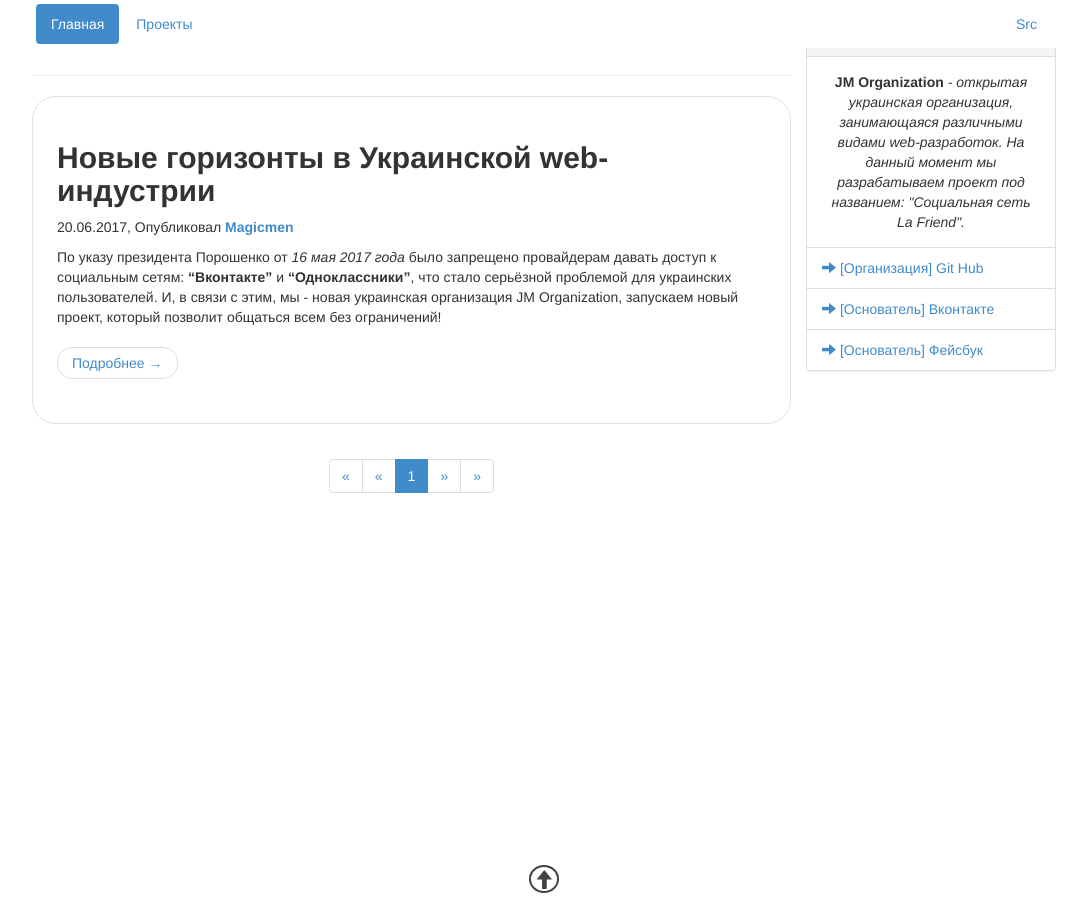
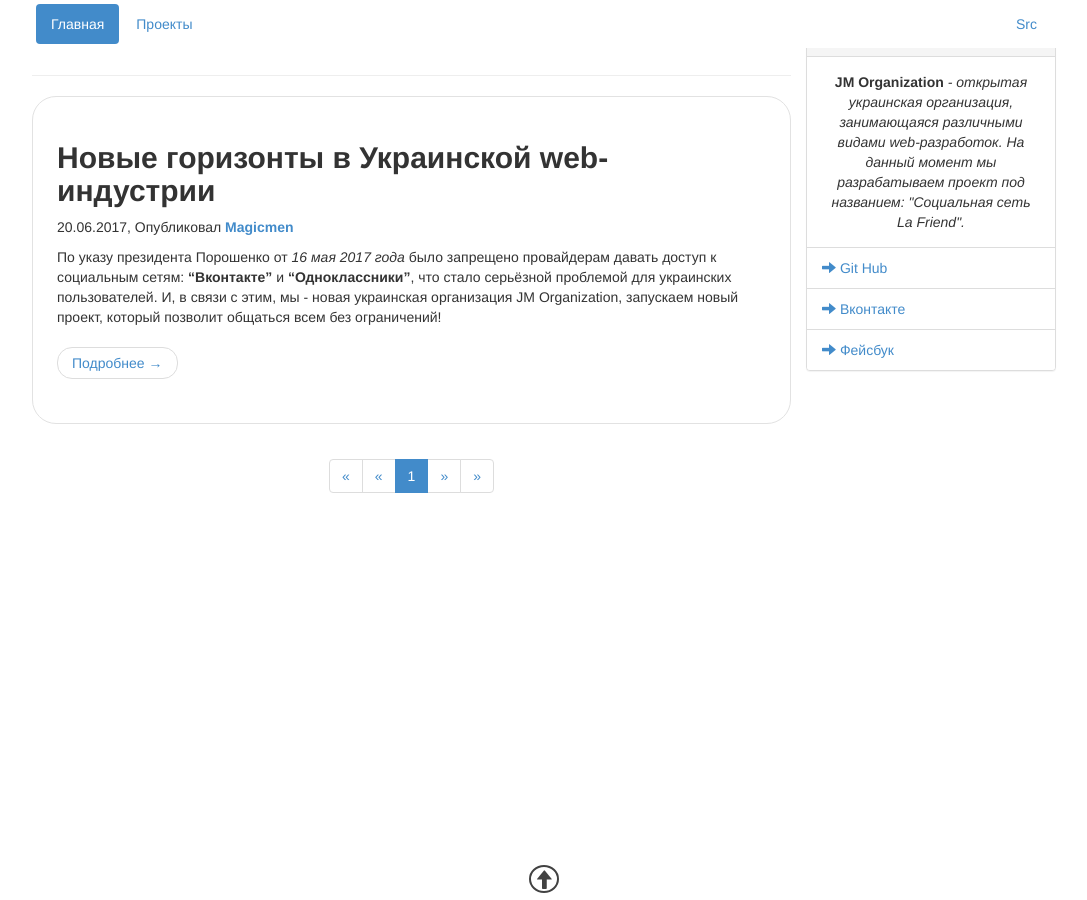
Before and after one commit to jm-organization/jm-organization.github.io, a Jekyll site: the page built from index.html, in a window 1280 px wide and 900 px high, scrolled down 540 px. Shown: the whole window, without its empty margins (96-1183 px from the left). Built offline with Jekyll 4.4.1, drawn with Linux system fonts in a browser that asks for light colours; the list of posts is cut into pages by our own code.

Commit message:
Update jm_sidebar.html

```diff
--- a/_includes/jm_sidebar.html
+++ b/_includes/jm_sidebar.html
@@ -7,13 +7,13 @@
 
     <ul class="list-group">
         <li class="list-group-item">
-            <a href="https://github.com/jm-organization/" target="_blank"><span class="glyphicon glyphicon-arrow-right"></span> [Организация] Git Hub</a>
+            <a href="https://github.com/jm-organization" target="_blank"><span class="glyphicon glyphicon-arrow-right"></span> Git Hub</a>
         </li>
         <li class="list-group-item">
-            <a href="https://vk.com/jmagicmen/" target="_blank"><span class="glyphicon glyphicon-arrow-right"></span> [Основатель] Вконтакте</a>
+            <a href="https://vk.com/jmagicmen" target="_blank"><span class="glyphicon glyphicon-arrow-right"></span> Вконтакте</a>
         </li>
         <li class="list-group-item">
-            <a href="https://www.facebook.com/jmagicmen/" target="_blank"><span class="glyphicon glyphicon-arrow-right"></span> [Основатель] Фейсбук</a>
+            <a href="https://www.facebook.com/jmagicmen" target="_blank"><span class="glyphicon glyphicon-arrow-right"></span> Фейсбук</a>
         </li>
     </ul>
 </div>
```
